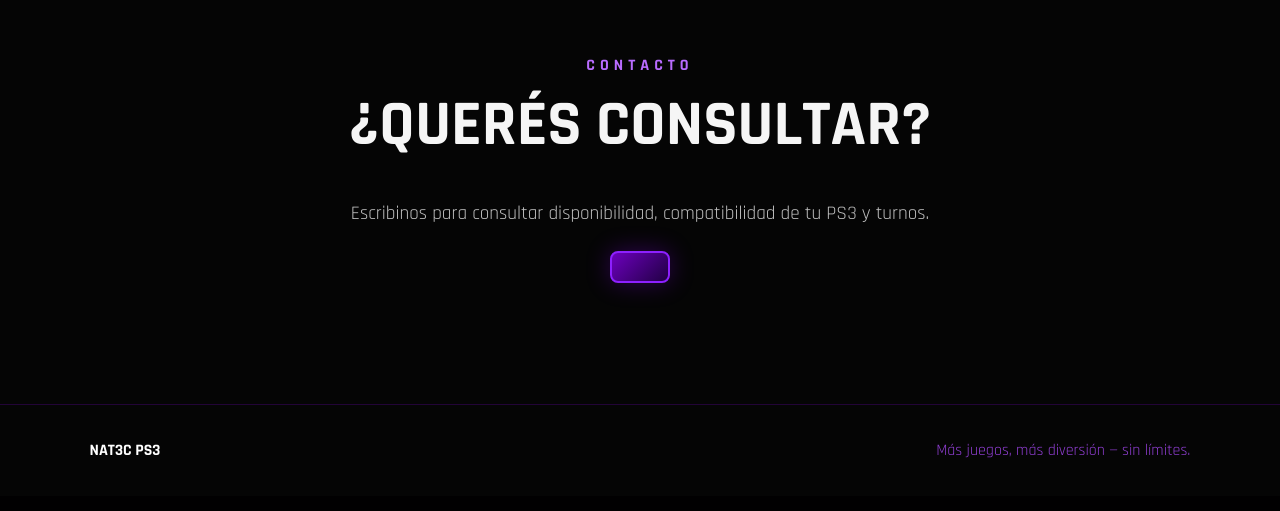
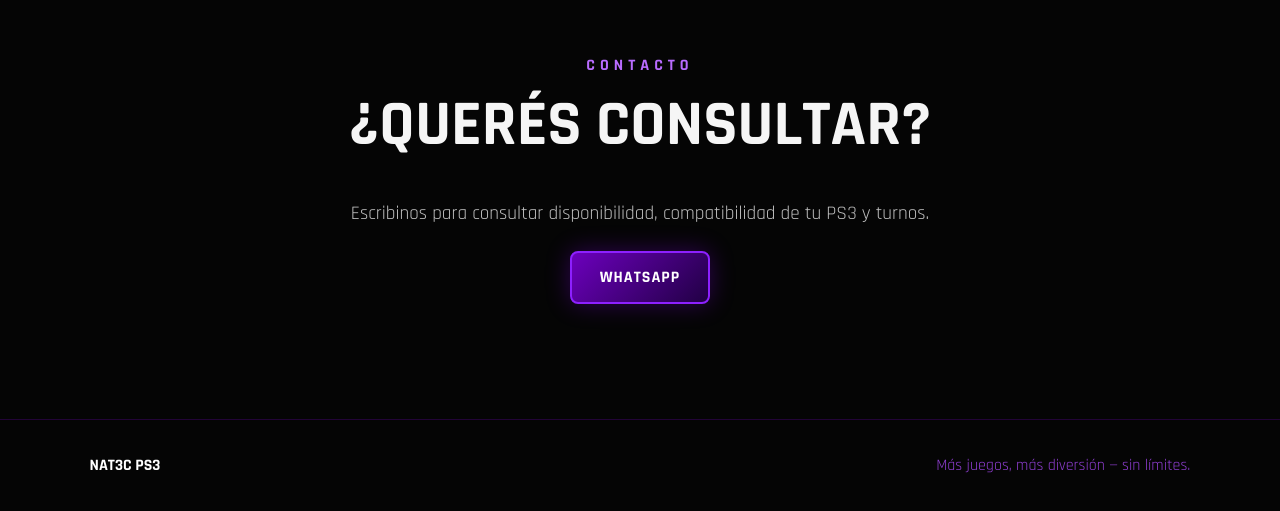
Before and after one commit to nainggo55/NAT3C_PS3_WEB, a Flask app: page / in a window 1280 px wide. Shown: the part 3698-4209 px from the top of the page. Before the commit the page ends 4156 px from the top, so only its background shows below. Run offline with Flask 3, Linux system fonts and the light colour scheme.

Commit message:
Update index.html

```diff
--- a/NAT3C_PS3_Web/templates/index.html
+++ b/NAT3C_PS3_Web/templates/index.html
@@ -79,7 +79,7 @@
             <p class="eyebrow">CONTACTO</p>
             <h2>¿QUERÉS CONSULTAR?</h2>
             <p>Escribinos para consultar disponibilidad, compatibilidad de tu PS3 y turnos.</p>
-            <a class="btn" href="https://wa.me/qr/2JNCI7SCLBEHL1" target="_blank" rel="noopener"></a>
+            <a class="btn" href="https://wa.me/qr/2JNCI7SCLBEHL1" target="_blank" rel="noopener">WHATSAPP</a>
             <p class="small"><code></code> </p>
         </section>
     </main>
```
